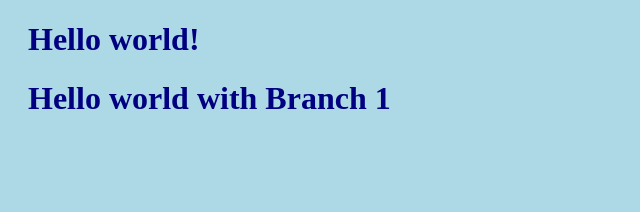
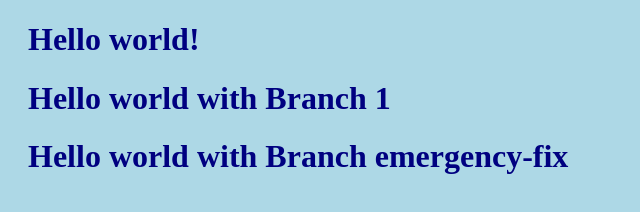
Before and after one commit to adil-ezerouki/testRep, a plain HTML site: page index.html in a window 1280 px wide. Shown: the whole page, without its empty margins (0-640 px from the left). Drawn offline with Linux system fonts and the light colour scheme.

Commit message:
updated with emergency-fix Branch

```diff
--- a/index.html
+++ b/index.html
@@ -8,6 +8,7 @@
 
 <h1>Hello world!</h1>
 <h1>Hello world with Branch 1</h1>
+<h1>Hello world with Branch emergency-fix</h1>
 
 </body>
 </html>
```
